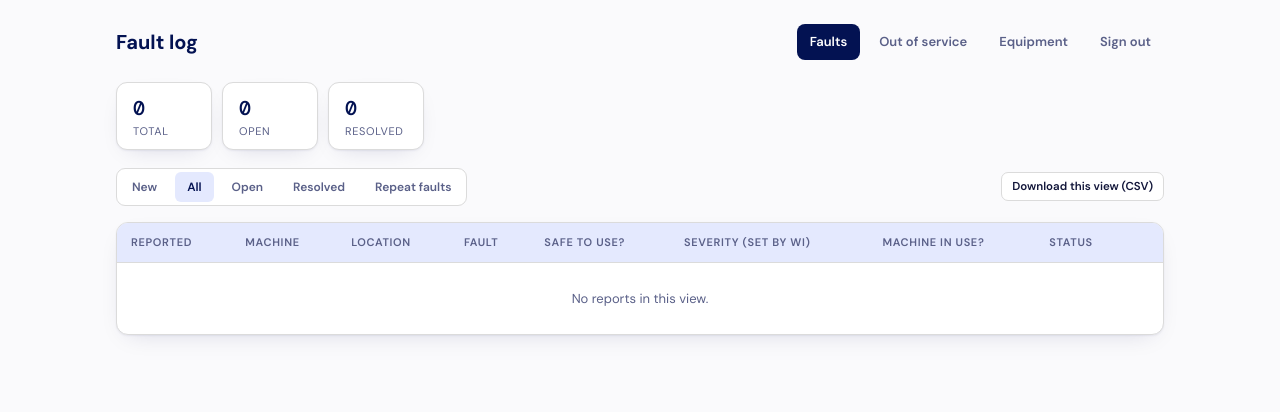
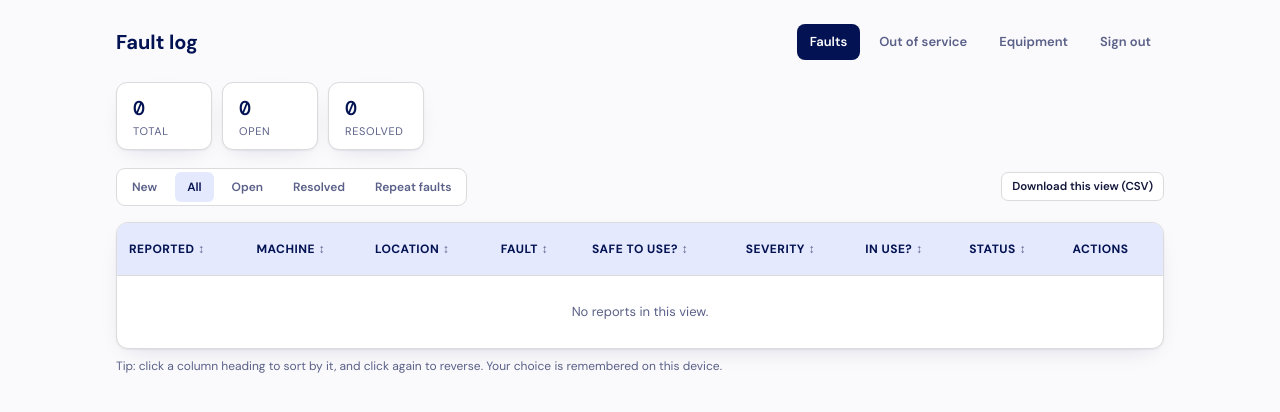
Before and after one commit to boardtom/GymFaultReporting, a Flask app: page /log in a window 1280 px wide. Shown: the top 412 px of the page. Run offline with Flask 3, Linux system fonts and the light colour scheme; the visitor is signed in with stand-in values (Sample User, id 1); data that the repository does not hold is empty.

Commit message:
Fault log: sortable column headings (severity etc.) and larger table header
Co-Authored-By: Claude Sonnet 5.5 <noreply@anthropic.com>
Claude-Session: https://claude.ai/code/session_01RkkUayfzC9piqSMAf3fASs

```diff
--- a/static/style.css
+++ b/static/style.css
@@ -134,10 +134,16 @@ label.field select:focus, label.field textarea:focus, label.field input:focus{
 .table-wrap{overflow-x:auto;border:1px solid var(--border);border-radius:12px;background:var(--surface);box-shadow:var(--shadow);}
 table{width:100%;border-collapse:collapse;min-width:680px;}
 th{
-  text-align:left;font-size:11px;text-transform:uppercase;letter-spacing:.06em;color:var(--text-muted);
-  padding:11px 14px;border-bottom:1px solid var(--border);font-weight:600;background:var(--lightblue);
+  text-align:left;font-size:12px;text-transform:uppercase;letter-spacing:.04em;color:var(--navy);
+  padding:17px 12px;border-bottom:1px solid var(--border);font-weight:700;background:var(--lightblue);
+  white-space:nowrap;
 }
-td{padding:11px 14px;border-bottom:1px solid var(--border);font-size:13px;vertical-align:middle;}
+th.sortable{cursor:pointer;user-select:none;}
+th.sortable:hover{background:#d6ddfb;}
+th.sortable::after{content:" \2195";color:var(--text-muted);font-weight:400;}
+th.sortable.asc::after{content:" \25B2";color:var(--red);font-size:10px;}
+th.sortable.desc::after{content:" \25BC";color:var(--red);font-size:10px;}
+td{padding:11px 12px;border-bottom:1px solid var(--border);font-size:13px;vertical-align:middle;}
 tr:last-child td{border-bottom:none;}
 .badge{display:inline-flex;align-items:center;gap:5px;font-size:11.5px;font-weight:700;padding:4px 9px;border-radius:99px;}
 .badge.open{background:var(--warn-bg);color:var(--red);}
--- a/templates/log.html
+++ b/templates/log.html
@@ -37,21 +37,31 @@
   <div class="table-wrap">
     <table>
       <thead>
-        <tr><th>Reported</th><th>Machine</th><th>Location</th><th>Fault</th><th>Safe to use?</th><th>Severity (set by WI)</th><th>Machine in use?</th><th>Status</th><th></th></tr>
+        <tr>
+          <th class="sortable" data-key="date" data-type="num">Reported</th>
+          <th class="sortable" data-key="machine">Machine</th>
+          <th class="sortable" data-key="location">Location</th>
+          <th class="sortable" data-key="fault">Fault</th>
+          <th class="sortable" data-key="safe" data-type="num">Safe to use?</th>
+          <th class="sortable" data-key="severity" data-type="num">Severity</th>
+          <th class="sortable" data-key="inuse" data-type="num">In use?</th>
+          <th class="sortable" data-key="status" data-type="num">Status</th>
+          <th>Actions</th>
+        </tr>
       </thead>
       <tbody>
         {% for r in reports %}
         <tr{% if r.machine.out_of_service %} class="row-oos"{% endif %}>
-          <td class="mono">{{ r.created_at|uk('%d %b %H:%M') }}</td>
-          <td>{{ r.machine.name }}<div class="mono" style="color:var(--text-muted);font-size:11px;">{{ r.machine.id }}</div>
+          <td class="mono" data-key="date" data-v="{{ r.created_at.strftime('%Y%m%d%H%M%S') }}">{{ r.created_at|uk('%d %b %H:%M') }}</td>
+          <td data-key="machine" data-v="{{ r.machine.name|lower }}">{{ r.machine.name }}<div class="mono" style="color:var(--text-muted);font-size:11px;">{{ r.machine.id }}</div>
             {% if repeats.get(r.machine_id) %}<span class="badge repeat" style="margin-top:4px;white-space:nowrap;" title="{{ repeats[r.machine_id] }} reports in the last {{ repeat_days }} days">Repeat fault ({{ repeats[r.machine_id] }})</span>{% endif %}</td>
-          <td>{{ r.machine.location }}</td>
-          <td>{{ r.fault_type }}{% if r.details %}<div style="color:var(--text-muted);font-size:12px;">{{ r.details }}</div>{% endif %}</td>
-          <td>
+          <td data-key="location" data-v="{{ r.machine.location|lower }}">{{ r.machine.location }}</td>
+          <td data-key="fault" data-v="{{ r.fault_type|lower }}">{{ r.fault_type }}{% if r.details %}<div style="color:var(--text-muted);font-size:12px;">{{ r.details }}</div>{% endif %}</td>
+          <td data-key="safe" data-v="{{ 2 if r.safe_to_use == 'No' else (1 if r.safe_to_use == 'Not sure' else 0) }}">
             {% if r.safe_to_use in ('No', 'Not sure') %}<span style="color:var(--red);font-weight:700;">{{ r.safe_to_use }}</span>
             {% else %}{{ r.safe_to_use or '&ndash;'|safe }}{% endif %}
           </td>
-          <td>
+          <td data-key="severity" data-v="{{ {'High': 3, 'Medium': 2, 'Low': 1}.get(r.severity, 0) }}">
             <form method="post" action="{{ url_for('set_report_severity', report_id=r.id, status=status_filter) }}">
               <select name="severity" class="sev-select{{ ' unset' if r.severity not in severities }}" onchange="this.form.submit()" aria-label="Severity">
                 <option value="{{ unassessed }}" {{ 'selected' if r.severity not in severities }}>Not set</option>
@@ -59,7 +69,7 @@
               </select>
             </form>
           </td>
-          <td>
+          <td data-key="inuse" data-v="{{ 1 if r.machine.out_of_service else 0 }}">
             {% if r.machine.out_of_service %}
             <span class="badge open"><span class="dot"></span>Out of service</span>
             <a href="{{ url_for('set_back_in_service', machine_id=r.machine.id, next=request.full_path) }}" class="row-btn" style="margin-top:6px;">Put back in service</a>
@@ -71,7 +81,7 @@
             </form>
             {% endif %}
           </td>
-          <td>
+          <td data-key="status" data-v="{{ 1 if r.status == 'open' else 0 }}">
             {% if r.status == 'open' %}
               <span class="badge open"><span class="dot"></span>Open</span>
             {% else %}
@@ -97,5 +107,46 @@
       </tbody>
     </table>
   </div>
+  <p style="color:var(--text-muted);font-size:12px;margin:8px 0 0;">Tip: click a column heading to sort by it, and click again to reverse. Your choice is remembered on this device.</p>
 </div>
+<script>
+(function () {
+  var table = document.querySelector('table'), body = table.tBodies[0];
+  var heads = Array.prototype.slice.call(table.querySelectorAll('th.sortable'));
+  var KEY = 'faultlog-sort';
+  function rows() { return Array.prototype.slice.call(body.querySelectorAll('tr')).filter(function (r) { return r.querySelector('td[data-key]'); }); }
+  function val(r, k, num) {
+    var c = r.querySelector('td[data-key="' + k + '"]'), v = c ? c.dataset.v : '';
+    return num ? parseFloat(v) : v;
+  }
+  function sortBy(k, dir) {
+    var th = heads.filter(function (h) { return h.dataset.key === k; })[0];
+    if (!th) return;
+    var num = th.dataset.type === 'num', rs = rows();
+    rs.forEach(function (r, i) { r._i = i; });
+    rs.sort(function (a, b) {
+      var x = val(a, k, num), y = val(b, k, num);
+      var c = x < y ? -1 : (x > y ? 1 : 0);
+      return (dir === 'asc' ? c : -c) || (a._i - b._i);
+    });
+    rs.forEach(function (r) { body.appendChild(r); });
+    heads.forEach(function (h) { h.removeAttribute('aria-sort'); h.classList.remove('asc', 'desc'); });
+    th.setAttribute('aria-sort', dir === 'asc' ? 'ascending' : 'descending');
+    th.classList.add(dir);
+  }
+  heads.forEach(function (h) {
+    h.tabIndex = 0;
+    function go() {
+      var k = h.dataset.key, cur = h.classList.contains('desc') ? 'desc' : (h.classList.contains('asc') ? 'asc' : '');
+      var dir = cur === 'desc' ? 'asc' : 'desc';
+      if (!cur && (k === 'machine' || k === 'location' || k === 'fault')) dir = 'asc';
+      sortBy(k, dir);
+      try { localStorage.setItem(KEY, k + ':' + dir); } catch (e) {}
+    }
+    h.addEventListener('click', go);
+    h.addEventListener('keydown', function (e) { if (e.key === 'Enter' || e.key === ' ') { e.preventDefault(); go(); } });
+  });
+  try { var s = (localStorage.getItem(KEY) || '').split(':'); if (s[0] && s[1]) sortBy(s[0], s[1]); } catch (e) {}
+})();
+</script>
 {% endblock %}
```
